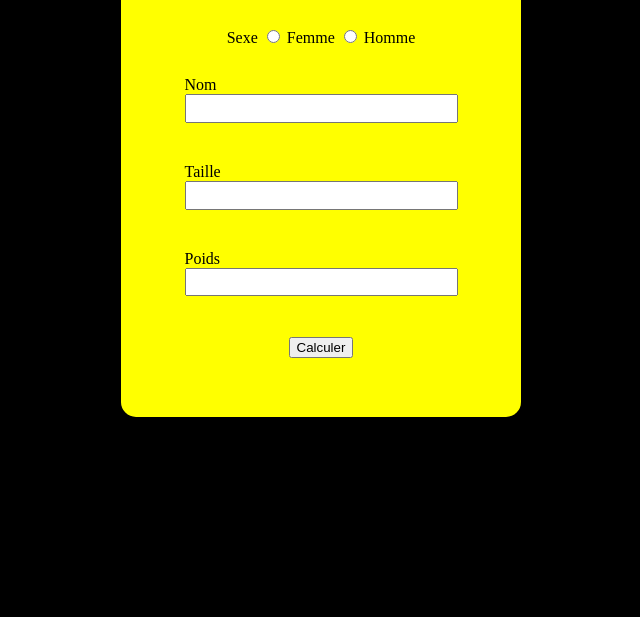
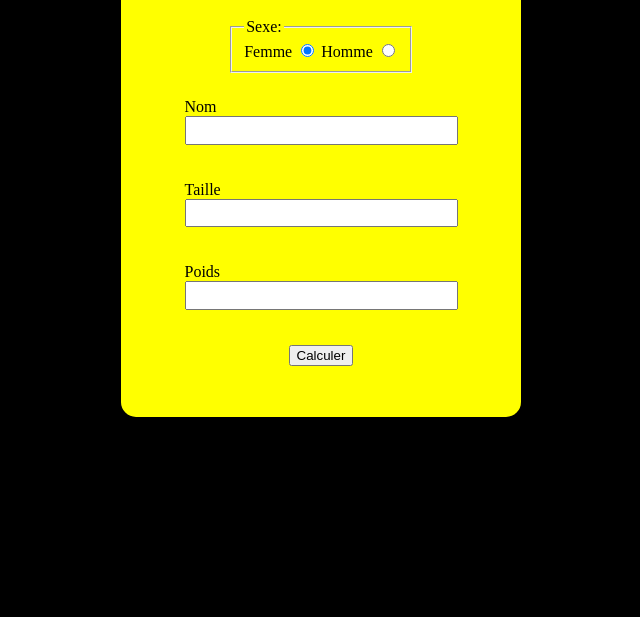
Before and after one commit to tiagochacon80/calculatriceIMC, a plain HTML site: page index.html in a window 1280 px wide. Shown: the part 183-800 px from the top of the page, without its empty margins (319-959 px from the left). Drawn offline with Linux system fonts and the light colour scheme.

Commit message:
update index

```diff
--- a/index.html
+++ b/index.html
@@ -15,14 +15,17 @@
                 <h1>Calculatrice IMC</h1>
             </div>
 
-            <div class="sexe">
-                <label for="sexe">Sexe</label>
-                <input type="radio" class="input-radio">
-                <label>Femme</label>
-                <input type="radio" class="input-radio">
-                <label for="sexe">Homme</label>
+            <fieldset class="sexe">
+                <legend>Sexe:</legend>
 
-            </div>
+                <label for="femme">Femme</label>
+                <input type="radio" name="sexe" id="femme" class="input-radio" checked>
+
+                <label for="homme">Homme</label>
+                <input type="radio" name="sexe" id="homme" class="input-radio">
+
+            </fieldset>
+
             <div class="nom">
                 <label for="nom">Nom</label>
                 <input type="text" id="nom" name="nom" class="input-standard">
@@ -36,7 +39,7 @@
                 <input type="number" id="poids" name="poids" class="input-standard">
             </div>
 
-            <button>Calculer</button>
+            <button class="calculer">Calculer</button>
 
             <div class="resultat">
             </div>
```
